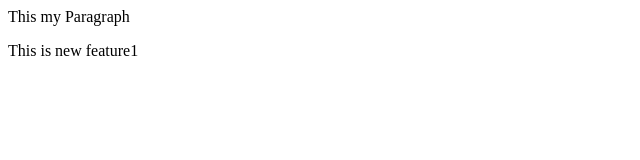
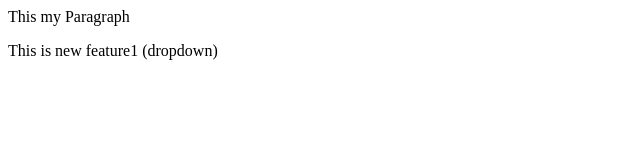
Before and after one commit to Tanmay-Thombre/LocalRepo, a plain HTML site: page index.html in a window 1280 px wide. Shown: the full height of the page, 0-640 px from the left. Drawn offline with Linux system fonts and the light colour scheme.

Commit message:
Add dropdown

```diff
--- a/index.html
+++ b/index.html
@@ -1,2 +1,2 @@
 <p>This my Paragraph</p>
-<p>This is new feature1</p>
+<p>This is new feature1 (dropdown)</p>
```
